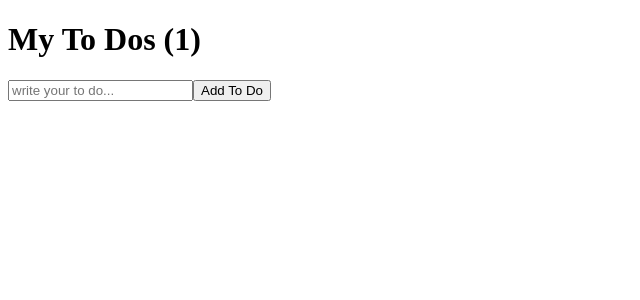
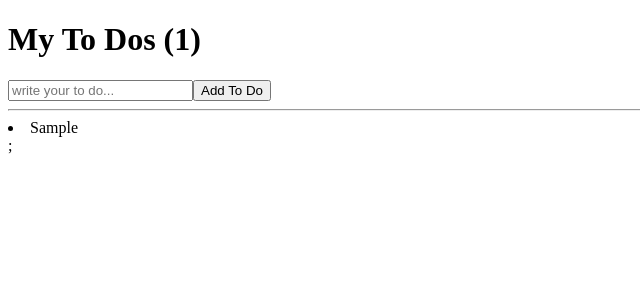
Before and after one commit to brightjy/react-for-bbarkji1, a React (Create React App) app: page / in a window 1280 px wide. Both pictures are taken after typing "Sample" into the empty fields and a click on the button "Add To Do". Shown: the top 300 px of the page, without its empty margins (0-640 px from the left). Built offline with nearby package versions, Linux system fonts and the light colour scheme.

Commit message:
make to do list using useState([]), list.map()

```diff
--- a/src/App.js
+++ b/src/App.js
@@ -5,12 +5,13 @@ function App() {
   const [toDos, setToDos] = useState([]);
   const onChange = (event) => setToDo(event.target.value);
   const onSubmit = (event) => {
-    event.preventDefault(); // 해당 이벤트를 처리하는 동안에는 이벤트 수신+동작 X
+    event.preventDefault(); //해당 이벤트를 처리하는 동안에는 이벤트 수신+동작 X
     if (toDo === "") {
       return;
     }
-    setToDos(currentArray => [toDo, ...currentArray]); // currentArray를 받아와서 toDo 추가
-    setToDo("");  // state를 직접적으로 수정하지는 않는다. 함수를 통해 초기화
+    // 함수를 보낼 때 react.js는 함수의 첫 번째 argument로 현재의 state를 보낸다.
+    setToDos((currentArray) => [toDo, ...currentArray]); //currentArray를 받아와서 toDo 추가
+    setToDo("");  //state를 직접적으로 수정하지는 않는다. 함수를 통해 초기화
   };
   console.log(toDos);
   return (
@@ -24,6 +25,10 @@ function App() {
           placeholder="write your to do..." />
         <button>Add To Do</button>
       </form>
+      <hr />
+      {toDos.map((item, index) =>
+        <li kye={index}>{item}</li>
+      )};
     </div>
   );
 }
```
